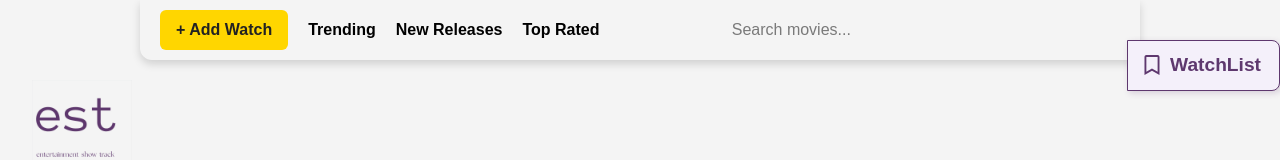
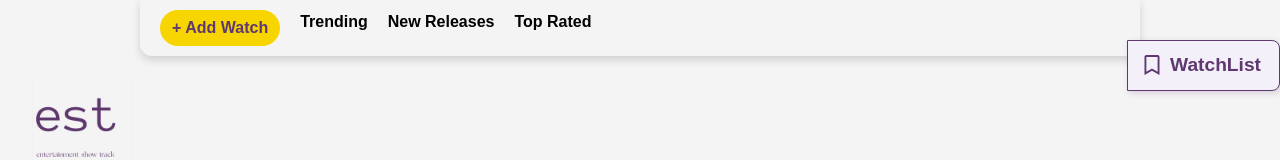
Before and after one commit to Fru404/est-entertainment-show-track, a Next.js app: page / in a window 1280 px wide. Shown: the top 160 px of the page. Built offline with nearby package versions, Linux system fonts and the light colour scheme; no server answers; the database is empty.

Commit message:
Change position of 'Add watch'

```diff
--- a/package.json
+++ b/package.json
@@ -11,10 +11,10 @@
   "dependencies": {
     "@supabase/supabase-js": "^2.51.0",
     "next": "15.4.1",
+    "next-pwa": "^5.6.0",
     "react": "19.1.0",
     "react-dom": "19.1.0",
-    "react-icons": "^5.5.0",
-    "next-pwa": "5.6.0"
+    "react-icons": "^5.5.0"
   },
   "devDependencies": {
     "@eslint/eslintrc": "^3",
--- a/src/app/page.tsx
+++ b/src/app/page.tsx
@@ -124,17 +124,15 @@ export default function Home() {
       </span>
 
       <div className="top-bar">
-        <button className="watch-btn">
-          <a href="/add-watch">+ Add Watch</a>
-        </button>
         <div className="top-texts">
+          <span>
+            <a className=" addwatch" href="/add-watch">
+              + Add Watch
+            </a>
+          </span>
           <span>Trending</span>
           <span>New Releases</span>
           <span>Top Rated</span>
-        </div>
-
-        <div className="search-container">
-          <input type="text" placeholder="Search movies..." />
         </div>
       </div>
 
--- a/styles/MovieCard.css
+++ b/styles/MovieCard.css
@@ -246,7 +246,7 @@ button a {
   background-color: #7b4c90;
 }
 
-.top-bar {
+.top-bar  {
   position: fixed;
   top: 0;
   left: 50%;
@@ -287,6 +287,22 @@ button a {
   width: 100%;
   max-width: 300px;
   box-sizing: border-box;
+}
+.addwatch {
+  display: inline-block;
+  background-color: #f6d500;
+  color: #5E386E;
+  padding: 6px 12px;
+  text-decoration: none;
+  border-radius: 30px;
+  font-weight: bold;
+  border: none;
+  transition: background-color 0.3s ease;
+}
+
+.addwatch:hover {
+  background-color: #f6d500; /* Slightly darker yellow */
+  cursor: pointer;
 }
 
 .top-bar .watch-btn {
```
